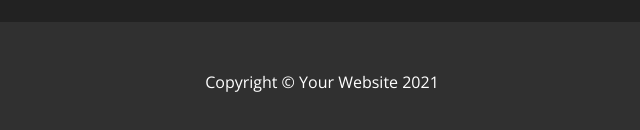
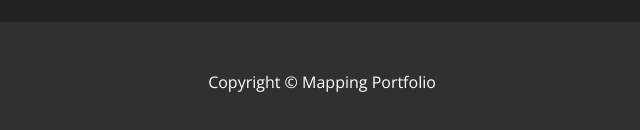
Before and after one commit to acr288/acr288.github.io, a plain HTML site: page index.html in a window 1280 px wide. Shown: the part 2810-2940 px from the top of the page, 318-958 px from the left. Drawn offline with nearby package versions, Linux system fonts and the light colour scheme.

Commit message:
minor tweaks

```diff
--- a/index.html
+++ b/index.html
@@ -221,13 +221,13 @@
           <h3>Get in touch!</h3>
           <ul class="list-unstyled">
             <li class="">
-              <i class="fa fa-twitter mr-2"></i><a href="https://twitter.com/aleks_craine">@aleks_craine</a>
+              <i class="fa fa-twitter mr-2"></i> <a href="https://twitter.com/aleks_craine">@aleks_craine</a>
             </li>
             <li class="mr-2">
-              <i class="fa fa-github mr-2"></i><a href="https://github.com/acr288">acr288</a>
+              <i class="fa fa-github mr-2"></i> <a href="https://github.com/acr288">acr288</a>
             </li>
             <li class="">
-              <i class="fa fa-envelope mr-2"></i><a href="mailto:acr288@uky.edu">acr288@uky.edu</a>
+              <i class="fa fa-envelope mr-2"></i> <a href="mailto:acr288@uky.edu">acr288@uky.edu</a>
             </li>
           </ul>
         </div>
@@ -239,7 +239,7 @@
   <footer class="py-5 bg-dark">
     <div class="container">
       <p class="m-0 text-center text-white">
-        Copyright &copy; Your Website 2021
+        Copyright &copy; Mapping Portfolio
       </p>
     </div>
   </footer>
```
